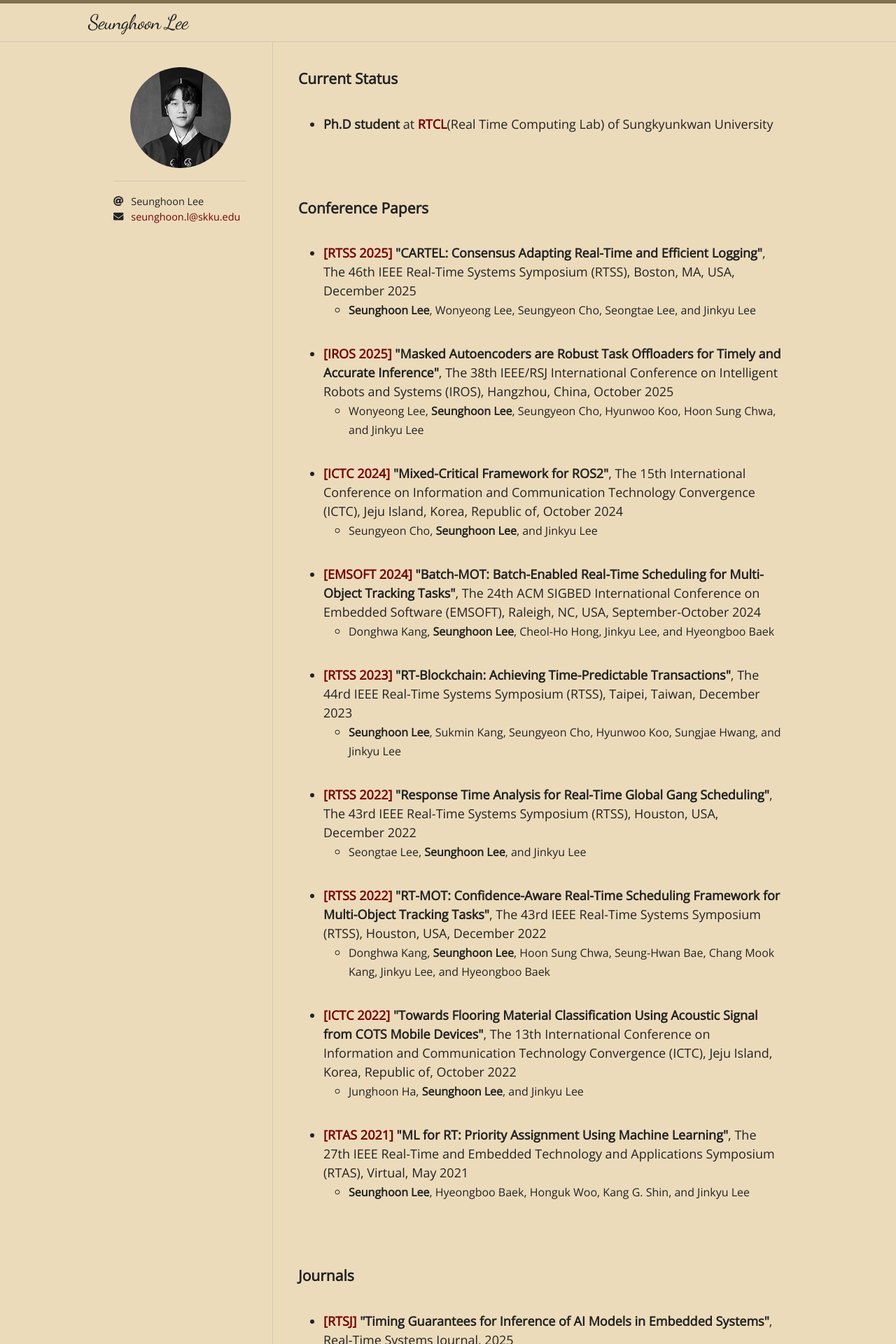
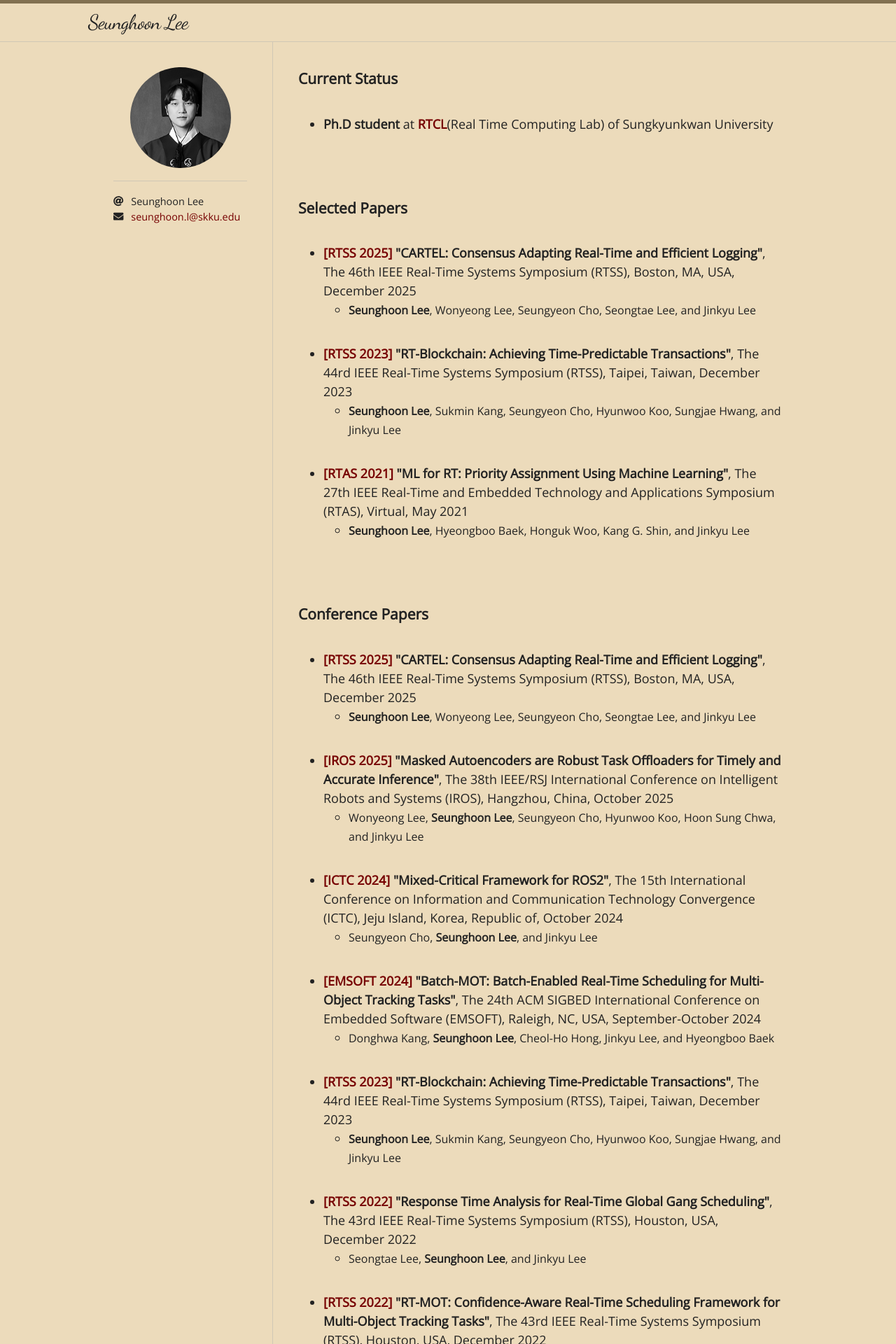
Before and after one commit to SeungHoon00/seunghoon00.github.io, a Jekyll site: the page built from index.html, in a window 1280 px wide. Shown: the top 1920 px of the page at 70% size. Built offline with Jekyll 4.4.1, drawn with Linux system fonts in a browser that asks for light colours; nearby versions of some CDN libraries; some web fonts are replaced; the list of posts is cut into pages by our own code.

Commit message:
Update home.html

```diff
--- a/_layouts/home.html
+++ b/_layouts/home.html
@@ -16,6 +16,26 @@ layout: default
     <h3>Current Status</h3>
     <ul>
       <li><b>Ph.D student</b> at <b><a href="https://rtclskku.github.io/website/index.html">RTCL</a></b>(Real Time Computing Lab) of Sungkyunkwan University</li>
+    </ul>
+  </section>
+  <br>
+  <br>
+  <section>
+    <h3>Selected Papers</h3>
+    <ul>
+
+      <li><b><a href="http://2025.rtss.org/">[RTSS 2025]</a> "CARTEL: Consensus Adapting Real-Time and Efficient Logging"</b>, The 46th IEEE Real-Time Systems Symposium (RTSS), Boston, MA, USA, December 2025</li>
+      <ul>
+        <li><font size="3em"><b>Seunghoon Lee</b>, Wonyeong Lee, Seungyeon Cho, Seongtae Lee, and Jinkyu Lee</font></li>
+      </ul>
+      <li><b><a href="http://2023.rtss.org/">[RTSS 2023]</a> "RT-Blockchain: Achieving Time-Predictable Transactions"</b>, The 44rd IEEE Real-Time Systems Symposium (RTSS), Taipei, Taiwan, December 2023</li>
+      <ul>
+        <li><font size="3em"><b>Seunghoon Lee</b>, Sukmin Kang, Seungyeon Cho, Hyunwoo Koo, Sungjae Hwang, and Jinkyu Lee</font></li>
+      </ul>
+      <li><b><a href="http://2021.rtas.org/">[RTAS 2021]</a> "ML for RT: Priority Assignment Using Machine Learning"</b>, The 27th IEEE Real-Time and Embedded Technology and Applications Symposium (RTAS), Virtual, May 2021</li>
+      <ul>
+        <li><font size="3em"><b>Seunghoon Lee</b>, Hyeongboo Baek, Honguk Woo, Kang G. Shin, and Jinkyu Lee</font></li>
+      </ul>
     </ul>
   </section>
   <br>
```
